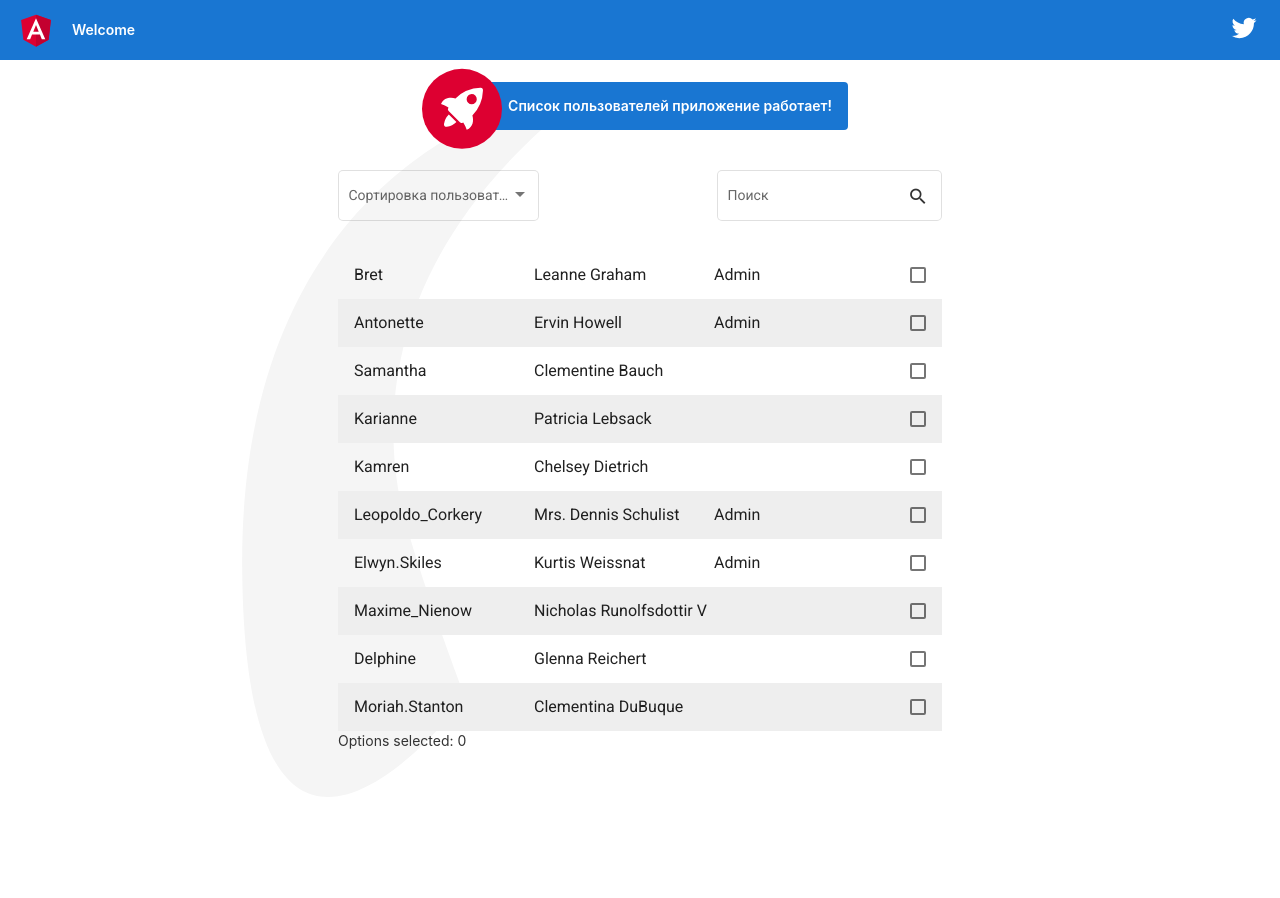
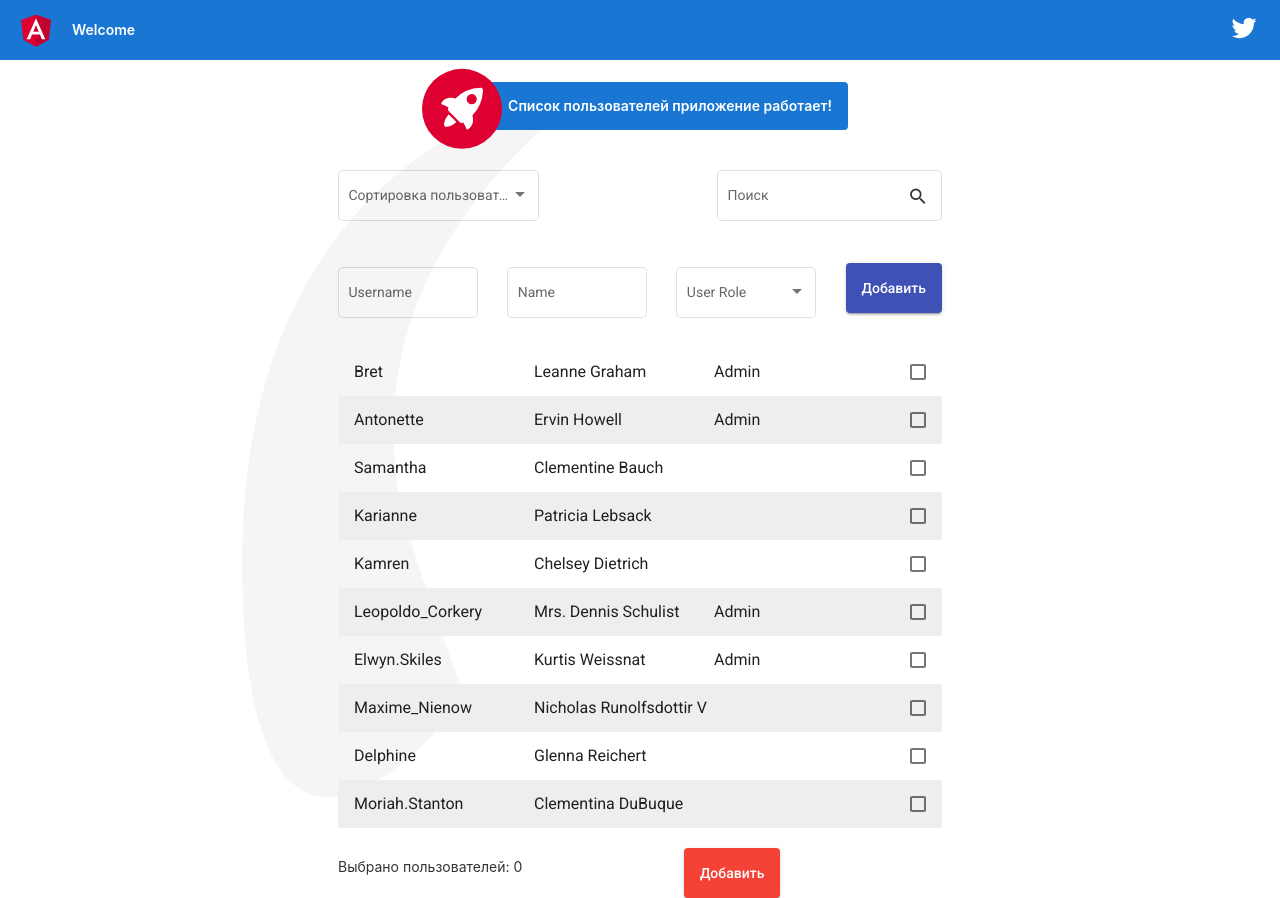
Before and after one commit to VictoriaDoroshko/Angular-list, an Angular app in the folder users-list/: page / in a window 1280 px wide. Built offline with nearby package versions, Linux system fonts and the light colour scheme.

Commit message:
Add new user

```diff
--- a/users-list/src/app/users-list/users-list.component.html
+++ b/users-list/src/app/users-list/users-list.component.html
@@ -14,11 +14,35 @@
   </mat-form-field>
 
 </div>
+<div class="line">
 
-<mat-selection-list #users>
+  <mat-form-field class="item" appearance="outline">
+    <mat-label>Username</mat-label>
+    <input matInput placeholder="Username" [(ngModel)]="username">
+  </mat-form-field>
+
+  <mat-form-field class="item" appearance="outline">
+    <mat-label>Name</mat-label>
+    <input matInput placeholder="Name" [(ngModel)]="name">
+  </mat-form-field>
+
+  <mat-form-field class="item" appearance="outline">
+    <mat-label>User Role</mat-label>
+    <mat-select [(ngModel)]="role">
+      <mat-option value="Admin">Admin</mat-option>
+      <mat-option value="User">User</mat-option>
+    </mat-select>
+  </mat-form-field>
+
+  <button mat-raised-button color="primary" class="btn" (click)="addUser()">Добавить</button>
+
+</div>
+
+<mat-selection-list #users (selectedElement)="selectItem(users.selectedOptions.selected)">
     <mat-list-option
-        *ngFor="let user of usersList; let i = index"
-        [ngClass]="{'gray': i%2}">
+    [value]="user"
+    *ngFor="let user of usersList; let i = index"
+    [ngClass]="{'gray': i%2}">
         <div>
             <span class="item">{{user.username}}</span>
             <span class="item">{{user.name}}</span>
@@ -27,6 +51,14 @@
     </mat-list-option>
   </mat-selection-list>
 
-  <p>
-    Options selected: {{users.selectedOptions.selected.length}}
-  </p>
+  <div class="line footer">
+    <div>
+      <p>
+        Выбрано пользователей: {{users.selectedOptions.selected.length}}
+      </p>
+    </div>
+    <button mat-raised-button color="warn" class="btn" (click)="deleteUsers()">Добавить</button>
+    <div>
+
+    </div>
+  </div>
--- a/users-list/src/app/users-list/users-list.component.scss
+++ b/users-list/src/app/users-list/users-list.component.scss
@@ -12,4 +12,13 @@
     display: flex;
     justify-content: space-between;
     align-items: flex-start;
+    &.footer {
+        align-items: center;
+    }
+    .item {
+        width: 140px;
+    }
+    .btn {
+        height: 50px;
+    }
 }
--- a/users-list/src/app/users-list/users-list.component.ts
+++ b/users-list/src/app/users-list/users-list.component.ts
@@ -10,6 +10,11 @@
 export class UsersListComponent implements OnInit {
 
   usersList: User[] = [];
+  username: string;
+  name: string;
+  role: string;
+
+
   constructor(public userService: UsersService) { }
 
   ngOnInit(): void {
@@ -25,5 +30,31 @@
     this.usersList = this.userService.sortUsers(direction);
   }
 
+  addUser() {
+    this.userService.addUser({
+        id: Math.floor((Math.random() * 6) + 10),
+        name: this.name,
+        username: this.username,
+        email: "",
+        role: this.role,
+        phone: "",
+        website: ""
+    });
+
+    this.usersList = this.userService.getUsersList();
+
+  }
+
+  selectedItem(users: any) {
+    this.usersList = [];
+    users.forEach(element => {
+      this.selectedList.push(element.value);
+    })
+  }
+
+  deleteUsers() {
+
+  }
+
 
 }
--- a/users-list/src/app/users.service.ts
+++ b/users-list/src/app/users.service.ts
@@ -19,6 +19,10 @@
   sortUsers(val: string) {
     const direction = !!parseInt(val, 10) ? -1 : 1;
     return this.usersList.sort((a,b) => direction * (a.username > b.username ? 1 : -1));
+  }
+
+  addUser(user: User) {
+    this.usersList.unshift(user);
   }
 
   usersList: User[] = [
```
